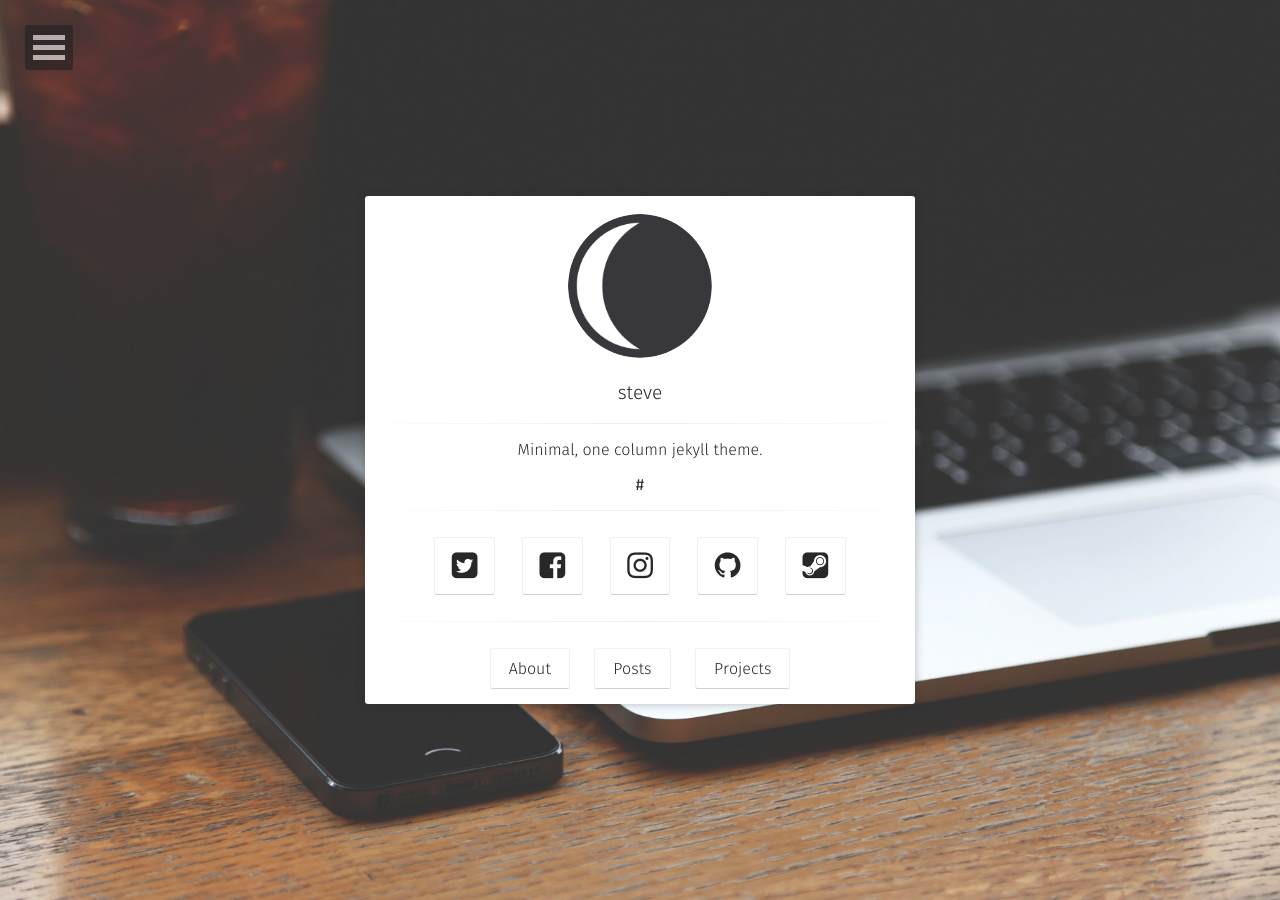
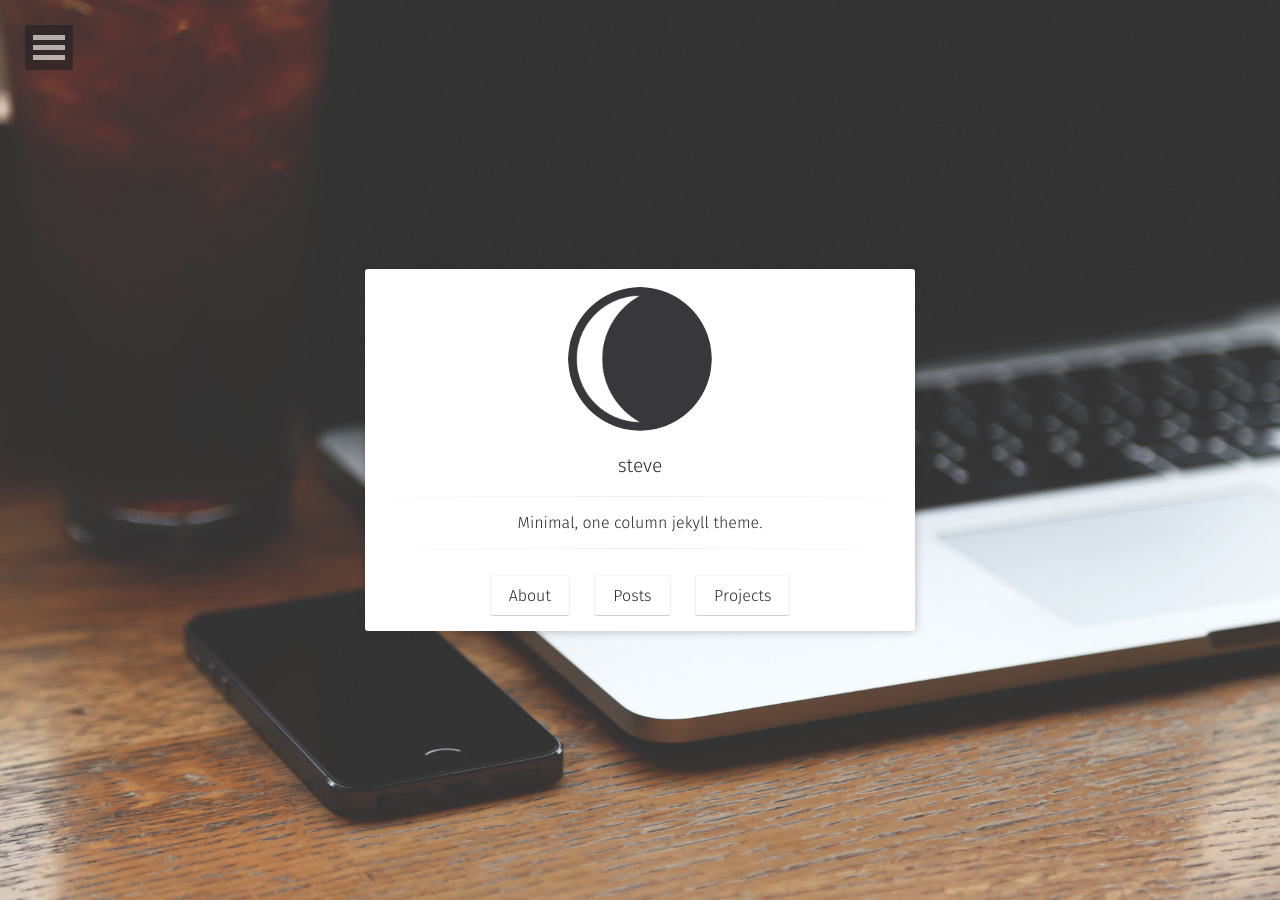
Before and after one commit to EdgeJH/exitst8.github.io, a Jekyll site: the page built from index.html, in a window 1280 px wide. Built offline with Jekyll 4.4.1, drawn with Linux system fonts in a browser that asks for light colours; some web fonts are replaced.

Commit message:
Update home.html

```diff
--- a/_layouts/home.html
+++ b/_layouts/home.html
@@ -29,7 +29,7 @@ layout: compress
                         	<p style="font-size:1rem;font-weight:300">{{ site.bio }}</p>
 			            </a>
                     </h3>
-                    #{% include social-links.html %}
+<!--                     {% include social-links.html %} -->
                   <hr class="hr-line">
                   <h3 class="title">
                          <a class="btn zoombtn" href="{{ site.url }}/about">
```
